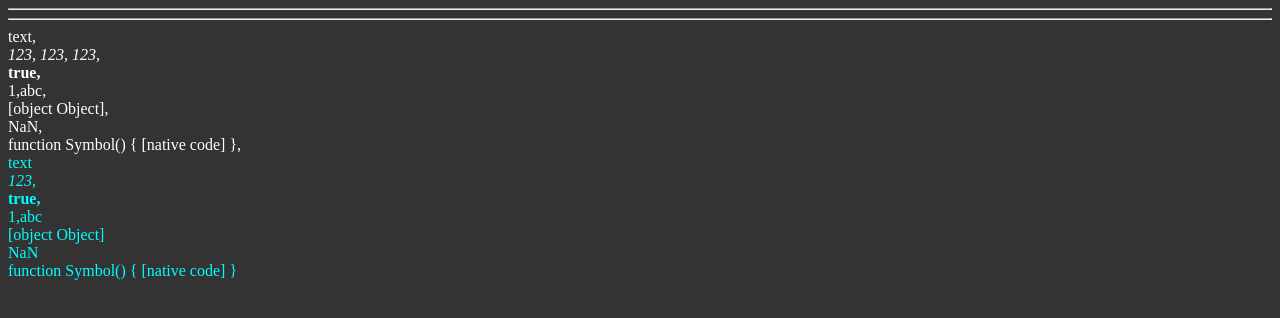
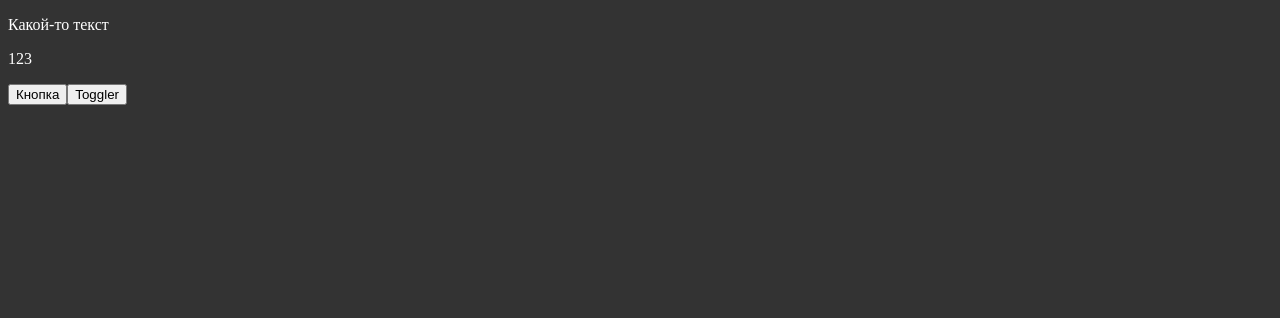
Before and after one commit to Yuri-Simonov/My-Angular-Course, an Angular app: page / in a window 1280 px wide. Shown: the top 318 px of the page. Built offline with nearby package versions, Linux system fonts and the light colour scheme.

Commit message:
16. Жизненный цикл компонента в Angular

```diff
--- a/src/app/app.component.html
+++ b/src/app/app.component.html
@@ -1,121 +1,5 @@
-<!-- ====================================================== -->
-<!-- if -->
-<!-- ====================================================== -->
+@if (toggler) {
+  <app-child [title]="title" [name]="name" [obj]="obj"></app-child>
+}
 
-<!-- <button (click)="toggler = !toggler">Кнопка</button> -->
-
-<!-- <p *ngIf="toggler">
-  Lorem ipsum dolor sit amet consectetur, adipisicing elit. Eligendi, tempore.
-</p> -->
-
-<!-- @if (toggler) {
-  <p class="aqua">
-    Lorem ipsum dolor sit amet consectetur, adipisicing elit. Eligendi, tempore.
-  </p>
-} -->
-
-<!-- === -->
-<!-- <p *ngIf="toggler; else test">
-  Lorem ipsum dolor sit amet consectetur, adipisicing elit. Eligendi, tempore.
-</p>
-
-<ng-template #test>
-  <p>Текст из ng-template</p>
-</ng-template>
-
-@if (toggler) {
-  <p class="aqua">
-    Lorem ipsum dolor sit amet consectetur, adipisicing elit. Eligendi, tempore.
-  </p>
-} @else {
-  <p class="aqua">Текст из else</p>
-} -->
-
-<!-- @if (toggler) {
-  <p class="aqua">
-    Lorem ipsum dolor sit amet consectetur, adipisicing elit. Eligendi, tempore.
-  </p>
-} @else if (true) {
-  <p class="aqua">Еще одно условие</p>
-} @else if (true) {
-  <p class="aqua">Еще одно условие</p>
-} @else {
-  <p class="aqua">Текст из else</p>
-} -->
-
-<hr />
-<!-- ====================================================== -->
-<!-- for -->
-<!-- ====================================================== -->
-
-<!-- <div *ngFor="let item of arr; trackBy: someTrackByMethod">
-  <span>{{ item }}</span>
-</div> -->
-
-<!-- @for (item of arr; track item) {
-  <div class="aqua">
-    <span>{{ item }}</span>
-  </div>
-} -->
-
-<!-- @for (item of arr; track item; let i = $index) {
-  <div class="aqua">
-    <span>{{ i }}</span>
-  </div>
-}
-<hr />
-@for (item of arr; track item) {
-  <div class="aqua">
-    <span>{{ $index }}</span>
-  </div>
-} -->
-
-<!-- @for (item of arr; track item; let parentIndex = $index) {
-  @for (item of arr; track item; let childIndex = $index) {
-    <div class="aqua">
-      <span>{{ childIndex }}</span>
-    </div>
-  }
-} -->
-
-<!-- @for (item of []; track item) {
-  <div class="aqua">
-    <span>{{ item }}</span>
-  </div>
-} @empty {
-  <p class="aqua">Массив пустой</p>
-} -->
-
-<hr />
-<!-- ====================================================== -->
-<!-- switch/case -->
-<!-- ====================================================== -->
-<div *ngFor="let item of arr" [ngSwitch]="item">
-  <i *ngSwitchCase="123">{{ item }}, </i>
-  <i *ngSwitchCase="123">{{ item }}, </i>
-  <i *ngSwitchCase="123">{{ item }}, </i>
-  <b *ngSwitchCase="true">{{ item }}, </b>
-  <span *ngSwitchDefault>{{ item }}, </span>
-</div>
-
-@for (item of arr; track $index) {
-  <div class="aqua">
-    @switch (item) {
-      @case (123) {
-        <i>{{ item }}, </i>
-      }
-      @case (123) {
-        <i>{{ item }}, </i>
-      }
-      @case (123) {
-        <i>{{ item }}, </i>
-      }
-      @case (true) {
-        <b>{{ item }}, </b>
-      }
-      @default {
-        <span>{{ item }}</span>
-      }
-    }
-  </div>
-}
+<button (click)="toggler = !toggler">Toggler</button>
--- a/src/app/app.component.ts
+++ b/src/app/app.component.ts
@@ -6,12 +6,48 @@ import { Component } from '@angular/core';
   styleUrls: ['./app.component.scss'],
 })
 export class AppComponent {
+  title: string = 'Заголовок';
+  name: string = 'Имя';
   toggler: boolean = true;
-  arr: any[] = ['text', 123, true, [1, 'abc'], { key: 'key' }, NaN, Symbol];
+  obj = { age: 12 };
 
-  someTrackByMethod(index: number, item: any) {
-    console.log(1);
+  constructor() {
+    // setTimeout(() => {
+    //   this.title = 'Другой заголовок';
+    //   //   this.obj.age = 10;
+    //   this.obj = { ...this.obj, age: 10 };
+    // }, 3000);
+    // console.log(
+    //   '%c Компонент app-root успешно создан! ',
+    //   'background: darkgreen',
+    // );
+  }
 
-    return item;
-  }
+  //   ngOnChanges(): void {
+  //     console.log('%c родительский ngOnChanges ', 'color: aqua');
+  //   }
+
+  //   ngOnInit(): void {
+  //     console.log('%c родительский ngOnInit ', 'color: deepskyblue');
+  //   }
+
+  //   ngDoCheck(): void {
+  //     console.log('%c родительский ngDoCheck ', 'color: pink');
+  //   }
+
+  //   ngAfterContentInit(): void {
+  //     console.log('%c родительский ngAfterContentInit ', 'color: lightgreen');
+  //   }
+
+  //   ngAfterContentChecked(): void {
+  //     console.log('%c родительский ngAfterContentChecked ', 'color: green');
+  //   }
+
+  //   ngAfterViewInit(): void {
+  //     console.log('%c родительский ngAfterViewInit ', 'color: yellow');
+  //   }
+
+  //   ngAfterViewChecked(): void {
+  //     console.log('%c родительский ngAfterViewChecked ', 'color: orange');
+  //   }
 }
--- a/src/app/components/child/child.component.html
+++ b/src/app/components/child/child.component.html
@@ -1,16 +1,4 @@
-<!-- <header>хедер дочернего компонента
-	<ng-content select="[someAttribute]"></ng-content>
-</header>
-<hr>
-<main>
-	<p>Место, где будет выводиться html-разметка</p>
-	<ng-content select=".some-css-class"></ng-content>
-</main>
-<hr>
-<footer>футер дочернего компонента
-	<ng-content select="p"></ng-content>
-</footer>
+<p>{{ text }}</p>
+<p>{{ title }}</p>
 
-<ng-content select=".example"></ng-content> -->
-
-<ng-content select="app-ng-content-example"></ng-content>
+<button (click)="(true)">Кнопка</button>
--- a/src/app/components/child/child.component.ts
+++ b/src/app/components/child/child.component.ts
@@ -1,17 +1,133 @@
-import { Component, EventEmitter, Input, Output } from '@angular/core';
+import {
+  AfterContentChecked,
+  AfterContentInit,
+  AfterViewChecked,
+  AfterViewInit,
+  Component,
+  DoCheck,
+  Input,
+  OnChanges,
+  OnDestroy,
+  OnInit,
+  SimpleChanges,
+} from '@angular/core';
 
 @Component({
   selector: 'app-child',
   templateUrl: './child.component.html',
   styleUrls: ['./child.component.scss'],
 })
-export class ChildComponent {
-  @Input('childColor') childColorProps!: string;
+export class ChildComponent
+  implements
+    OnChanges,
+    OnInit,
+    DoCheck,
+    AfterContentInit,
+    AfterContentChecked,
+    AfterViewInit,
+    AfterViewChecked,
+    OnDestroy
+{
+  @Input() title!: string;
   @Input() name!: string;
+  @Input() obj!: any;
 
-  @Output() nameChange = new EventEmitter<string>();
+  text: string = 'Какой-то текст';
 
-  changeName() {
-    this.nameChange.emit('Имя, заданное в дочернем компоненте');
+  constructor() {
+    console.log(
+      '%c Компонент app-child успешно создан! ',
+      'background: darkgreen',
+    );
   }
+
+  ngOnChanges(changes: SimpleChanges): void {
+    console.log('%c ngOnChanges', 'color: aqua');
+    // console.log('changes', changes);
+  }
+
+  ngOnInit(): void {
+    console.log('%c ngOnInit', 'color: deepskyblue');
+  }
+
+  ngDoCheck(): void {
+    console.log('%c ngDoCheck', 'color: pink');
+  }
+
+  ngAfterContentInit(): void {
+    console.log('%c ngAfterContentInit', 'color: lightgreen');
+  }
+
+  ngAfterContentChecked(): void {
+    console.log('%c ngAfterContentChecked', 'color: green');
+  }
+
+  ngAfterViewInit(): void {
+    console.log('%c ngAfterViewInit', 'color: yellow');
+    // this.title = '123';
+    setTimeout(() => {
+      this.title = '123';
+    }, 0);
+  }
+
+  ngAfterViewChecked(): void {
+    console.log('%c ngAfterViewChecked', 'color: orange');
+  }
+
+  ngOnDestroy(): void {
+    console.log('%c ngOnDestroy', 'color: red');
+  }
+
+  // ==========================================================================
+  // Для примера работы метода ngAfterViewInit
+  // ==========================================================================
+  //   constructor() {
+  //     console.log(
+  //       '%c Компонент app-child успешно создан! ',
+  //       'background: darkgreen',
+  //     );
+  //   }
+
+  //   ngOnChanges(): void {
+  //     console.log('%c дочерний ngOnChanges ', 'color: aqua; background: black');
+  //   }
+
+  //   ngOnInit(): void {
+  //     console.log(
+  //       '%c дочерний ngOnInit ',
+  //       'color: deepskyblue; background: black',
+  //     );
+  //   }
+
+  //   ngDoCheck(): void {
+  //     console.log('%c дочерний ngDoCheck ', 'color: pink; background: black');
+  //   }
+
+  //   ngAfterContentInit(): void {
+  //     console.log(
+  //       '%c дочерний ngAfterContentInit ',
+  //       'color: lightgreen; background: black',
+  //     );
+  //   }
+
+  //   ngAfterContentChecked(): void {
+  //     console.log(
+  //       '%c дочерний ngAfterContentChecked ',
+  //       'color: green; background: black',
+  //     );
+  //   }
+
+  //   ngAfterViewInit(): void {
+  //     console.log(
+  //       '%c дочерний ngAfterViewInit ',
+  //       'color: yellow; background: black',
+  //     );
+  //   }
+
+  //   ngAfterViewChecked(): void {
+  //     console.log(
+  //       '%c дочерний ngAfterViewChecked ',
+  //       'color: orange; background: black',
+  //     );
+  //   }
 }
```
